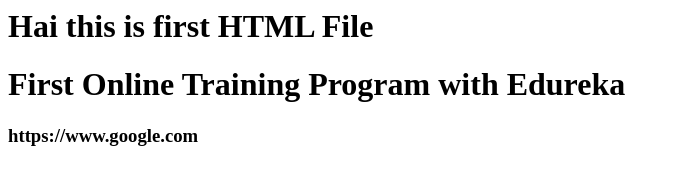
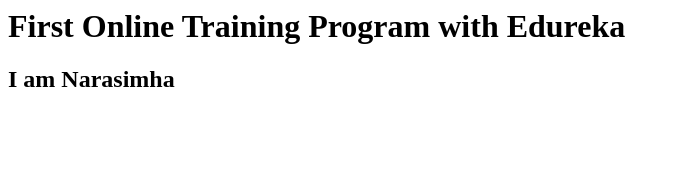
Before and after one commit to VenkataNarasimha19/practicetest, a plain HTML site: page index.html in a window 1280 px wide. Shown: the whole page, without its empty margins (0-680 px from the left). Drawn offline with Linux system fonts and the light colour scheme.

Commit message:
Third commit of index.html

```diff
--- a/index.html
+++ b/index.html
@@ -1,3 +1,2 @@
-<h1>Hai this is first HTML File</h1>
 <h1>First Online Training Program with Edureka</h1>
-<h3>https://www.google.com</h3>
+<h2>I am Narasimha </h2>
```
